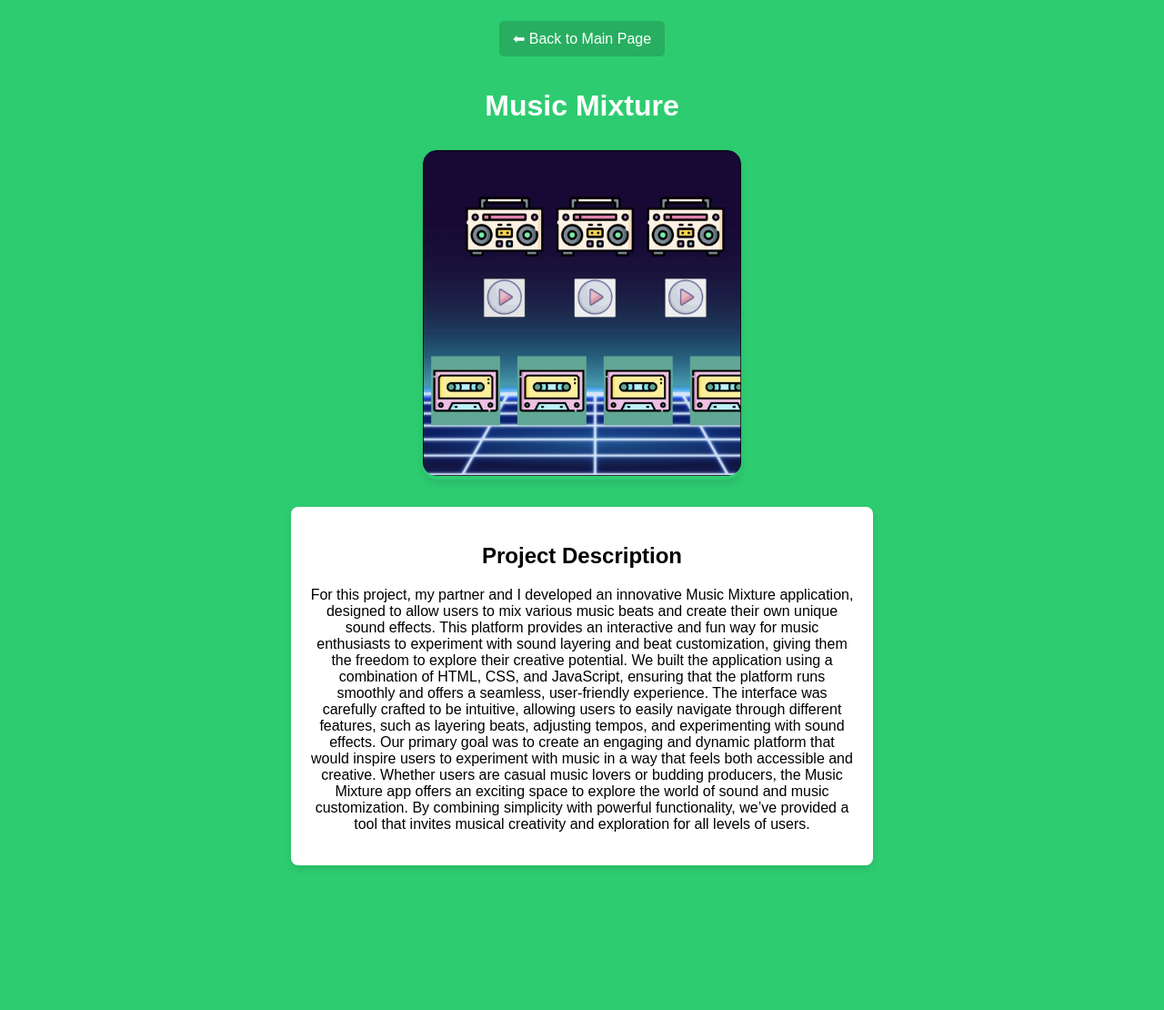
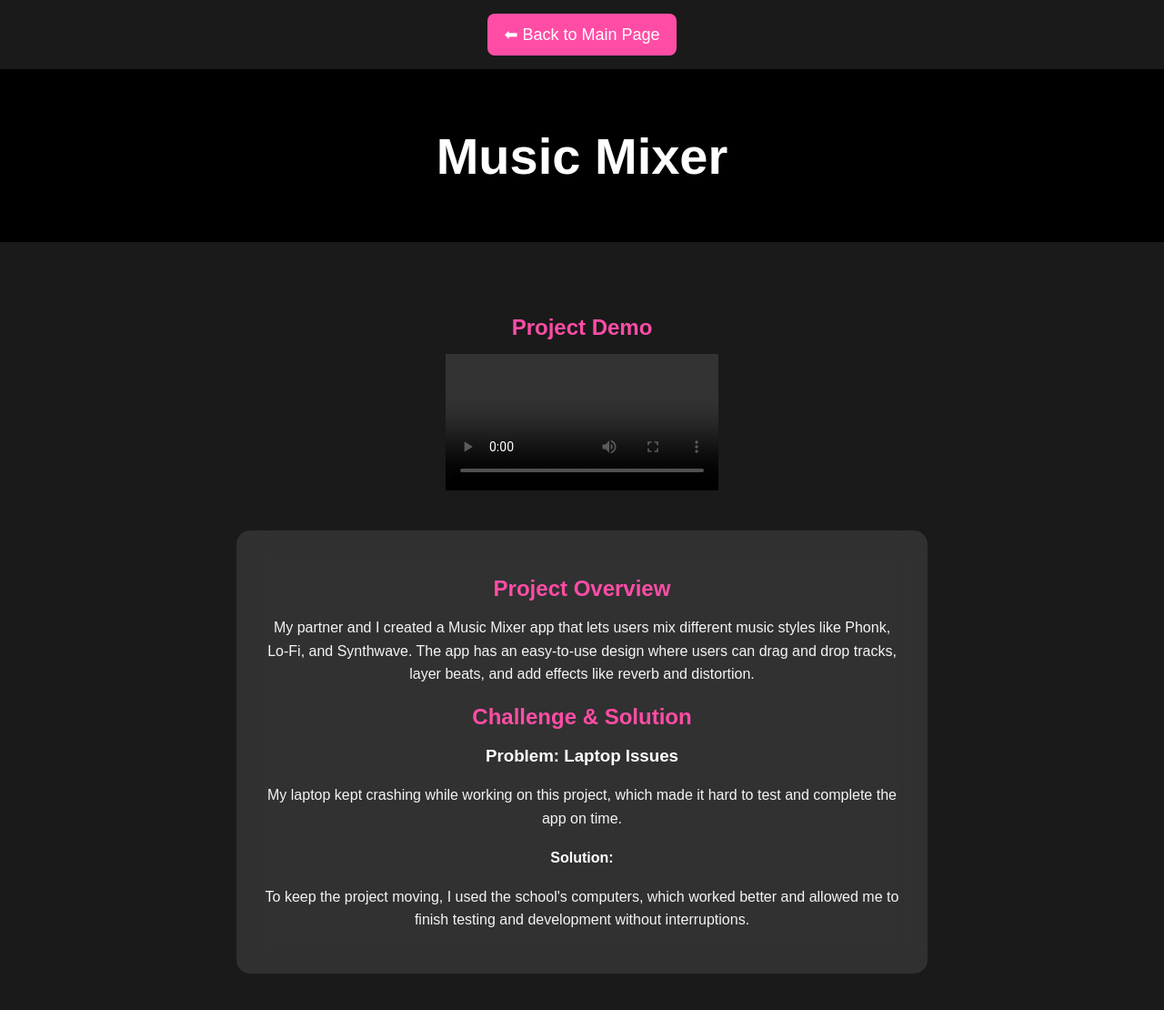
Before and after one commit to salwan333/Salwan_Shauraya_Portfolio, a PHP site: page /case-study5.html in a window 1280 px wide. Shown: the whole page at 91% size. Before the commit the page ends 954 px from the top, so only its background shows below. Run offline with PHP 8.4, Linux system fonts and the light colour scheme; grey boxes are pictures that could not be loaded.

Commit message:
changes pushed
push

```diff
--- a/case-study2.html
+++ b/case-study2.html
@@ -65,7 +65,7 @@
         <div class="solution">
             <h3>2. Creative, Youth-Centered Campaign Materials</h3>
             <p>
-                To effectively engage the youth, we designed the campaign visuals to be bold, interactive, and social media-friendly. We used visually appealing graphics and catchy phrases that would resonate with the younger demographic. Platforms like Instagram and TikTok were leveraged to reach this audience where they are most active.
+                To effectively engage the youth, we designed the campaign visuals to be bold, interactive, and social media-friendly. We used visually appealing graphics and catchy phrases like why ? smoke this.
             </p>
         </div>
 
--- a/case-study5.html
+++ b/case-study5.html
@@ -3,7 +3,7 @@
 <head>
     <meta charset="UTF-8">
     <meta name="viewport" content="width=device-width, initial-scale=1.0">
-    <title>Music Mixture</title>
+    <title>Music Mixer</title>
     <link rel="stylesheet" href="css/music_mixture.css">
 </head>
 <body>
@@ -11,23 +11,39 @@
     <a href="index.html" class="back-button">⬅ Back to Main Page</a>
 
     <header>
-        <h1>Music Mixture</h1>
+        <h1>Music Mixer</h1>
     </header>
 
-    <section class="image-gallery single-image">
+    <section class="image-gallery">
         <div class="image-container">
-            <img src="images/Rectangle 90.jpg" alt="Music Mixture Project">
+
         </div>
     </section>
 
+    <!-- Video Section -->
+    <section class="video-section">
+        <h2>Project Demo</h2>
+        <video controls>
+            <source src="images/music mixture .mp4" type="video/mp4">
+            Your browser does not support the video tag.
+        </video>
+    </section>
+
     <section class="description">
-        <h2>Project Description</h2>
+        <h2>Project Overview</h2>
         <p>
-            For this project, my partner and I developed an innovative Music Mixture application, designed to allow users to mix various music beats and create their own unique sound effects. This platform provides an interactive and fun way for music enthusiasts to experiment with sound layering and beat customization, giving them the freedom to explore their creative potential.
+            My partner and I created a Music Mixer app that lets users mix different music styles like Phonk, Lo-Fi, and Synthwave. The app has an easy-to-use design where users can drag and drop tracks, layer beats, and add effects like reverb and distortion.
+        </p>
 
-We built the application using a combination of HTML, CSS, and JavaScript, ensuring that the platform runs smoothly and offers a seamless, user-friendly experience. The interface was carefully crafted to be intuitive, allowing users to easily navigate through different features, such as layering beats, adjusting tempos, and experimenting with sound effects.
+        <h2>Challenge & Solution</h2>
 
-Our primary goal was to create an engaging and dynamic platform that would inspire users to experiment with music in a way that feels both accessible and creative. Whether users are casual music lovers or budding producers, the Music Mixture app offers an exciting space to explore the world of sound and music customization. By combining simplicity with powerful functionality, we’ve provided a tool that invites musical creativity and exploration for all levels of users.
+        <h3>Problem: Laptop Issues</h3>
+        <p>
+            My laptop kept crashing while working on this project, which made it hard to test and complete the app on time.
+        </p>
+        <h4>Solution:</h4>
+        <p>
+            To keep the project moving, I used the school's computers, which worked better and allowed me to finish testing and development without interruptions.
         </p>
     </section>
 
--- a/css/music_mixture.css
+++ b/css/music_mixture.css
@@ -1,62 +1,103 @@
-/* Green background for the site */
+/* kavorka.css */
+
 body {
-    background-color: #2ecc71;
+    font-family: 'Poppins', sans-serif;
+    margin: 0;
+    padding: 0;
+    text-align: center;
+    background-color: #1a1a1a;
     color: white;
-    font-family: "Arial", sans-serif;
-    text-align: center;
+}
+
+/* Header Styling */
+header {
+    background-color: #000000;
+    color: white;
+    padding: 25px 0;
+    font-size: 28px;
+    font-weight: 600;
+}
+
+/* Image Gallery */
+.image-gallery {
+    display: flex;
+    justify-content: center;
+    gap: 30px;
+    margin: 40px 0;
+}
+
+.image-container {
+    width: 45%;
+    overflow: hidden;
+    border-radius: 12px;
+    box-shadow: 0 4px 8px rgba(255, 255, 255, 0.2);
+    transition: transform 0.3s ease-in-out;
+}
+
+.image-container img {
+    width: 100%;
+    height: auto;
+    border-radius: 12px;
+}
+
+.image-container:hover {
+    transform: scale(1.05);
+}
+
+/* Section Styling */
+.description, .challenges, .solutions {
+    max-width: 700px;
+    margin: 40px auto;
+    padding: 25px;
+    border-radius: 10px;
+    background: rgba(255, 255, 255, 0.1);
+    backdrop-filter: blur(10px);
+}
+
+h2 {
+    font-size: 26px;
+    margin-bottom: 15px;
+    color: #ff4da6;
+}
+
+p {
+    font-size: 16px;
+    line-height: 1.6;
+    color: #f5f5f5;
 }
 
 /* Back Button */
 .back-button {
     display: inline-block;
     margin: 15px;
-    padding: 10px 15px;
-    background-color: #27ae60;
+    padding: 12px 18px;
+    background-color: #ff4da6;
     color: white;
     text-decoration: none;
-    font-size: 16px;
-    border-radius: 5px;
+    font-size: 18px;
+    border-radius: 8px;
     transition: background 0.3s ease;
 }
 
 .back-button:hover {
-    background-color: #1e8449;
+    background-color: #e60073;
 }
 
-/* Center the single image */
-.single-image {
-    display: flex;
-    justify-content: center;
-    margin-top: 30px;
-}
-
-.image-container {
-    width: 350px;
-    height: auto;
-    overflow: hidden;
-    border-radius: 15px;
-    box-shadow: 0 4px 8px rgba(0, 0, 0, 0.1);
-    transition: transform 0.3s ease-in-out;
-}
-
-.image-container img {
-    width: 100%;
-    height: auto;
-    object-fit: contain;
+/* Styling for Challenges, Solutions, and Description Sections */
+.description, .challenges, .solutions {
+    background-color: rgba(255, 255, 255, 0.1);
+    backdrop-filter: blur(15px);
+    padding: 30px;
     border-radius: 15px;
 }
 
-.image-container:hover {
-    transform: scale(1.1);
+h2 {
+    font-size: 24px;
+    color: #ff4da6;
 }
 
-.description {
-    max-width: 600px;
-    margin: 30px auto;
-    padding: 20px;
-    background: white;
-    color: black;
-    box-shadow: 0 4px 8px rgba(0, 0, 0, 0.1);
-    border-radius: 8px;
-    text-align: center;
+p {
+    font-size: 16px;
+    line-height: 1.6;
+    color: #f5f5f5;
 }
```
Also changed, not shown: case-study4.html (+21 -5 lines), css/kavorka.css (+60 -30 lines), images/kavorka.jpeg (added), 1 other file.
